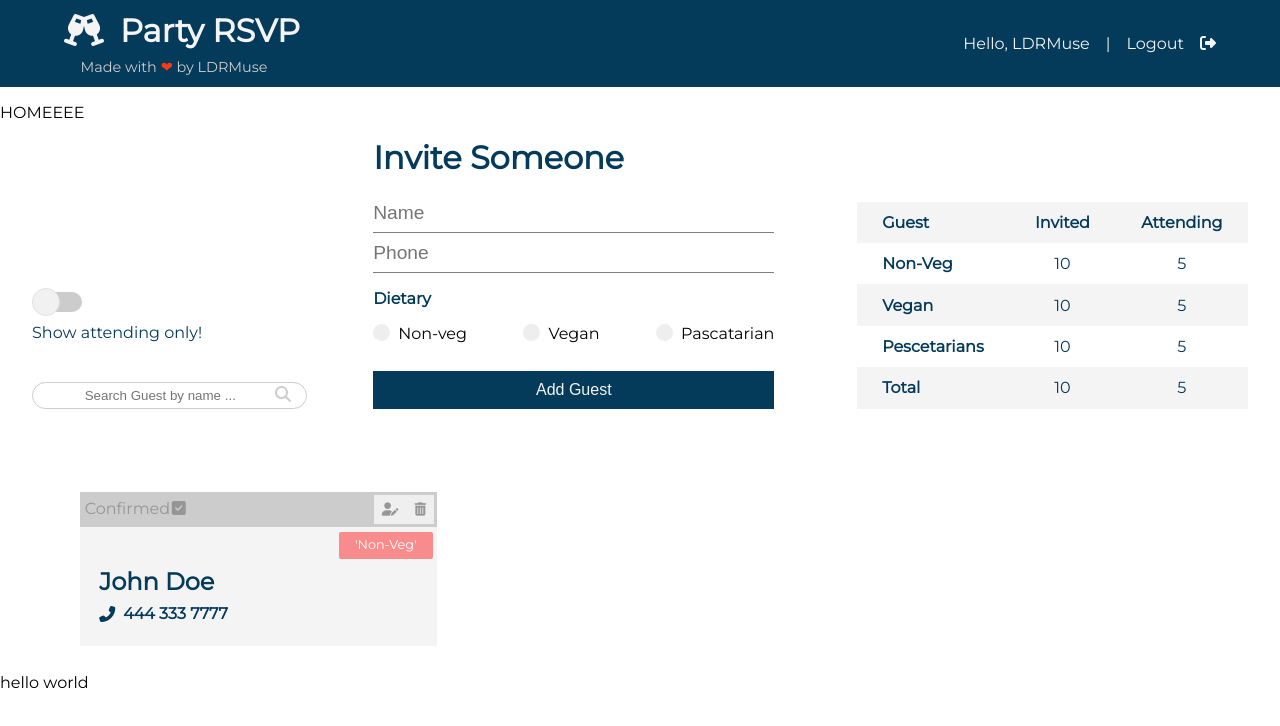
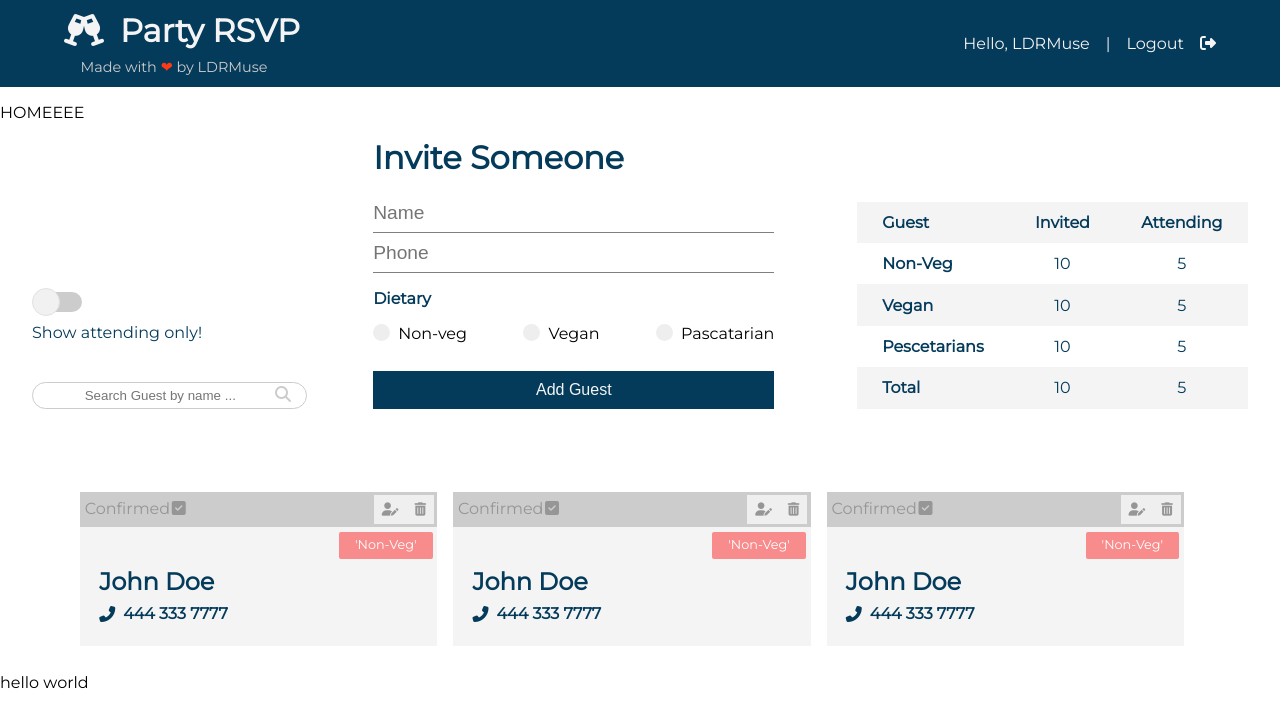
Before and after one commit to LDRMuse/rsvp-party-app, a React (Create React App) app in the folder client/: page / in a window 1280 px wide. Shown: the top 726 px of the page. Built offline with nearby package versions, Linux system fonts and the light colour scheme.

Commit message:
:sparkles: createContext & useContext to pass state to guests component
explanation notes in VSC

```diff
--- a/client/src/components/guests/Guests.js
+++ b/client/src/components/guests/Guests.js
@@ -1,10 +1,16 @@
-import React from 'react'
+import React, {useContext} from 'react'
+import {GuestContext} from '../../context'
 import {Guest} from './Guest'
 
 export const Guests = () => {
+  //guests was passed from GuestState with useContext hook
+const {guests} = useContext(GuestContext)
+
+
+
   return (
     <div className="guests">
-    <Guest />
+    {guests.map(guest => <Guest key={guest.id}/>)}
   </div>
   )
 }
--- a/client/src/context/guestContext/GuestState.js
+++ b/client/src/context/guestContext/GuestState.js
@@ -33,7 +33,8 @@ const [state, dispatch] = useReducer(guestReducer, initialState)
 
   return (
 
-
+// This is from the createContext hook
+//Use this component to pass the state
     <GuestContext.Provider
     value={{
 guests: state.guests
--- a/client/src/context/guestContext/guestContext.js
+++ b/client/src/context/guestContext/guestContext.js
@@ -1,5 +1,6 @@
 import {createContext} from 'react'
 
+//use this hook to create GuestContext
 export const GuestContext = createContext()
 
 export default GuestContext
--- a/client/src/context/guestContext/index.js
+++ b/client/src/context/guestContext/index.js
@@ -1 +1,2 @@
 export {GuestState} from './GuestState'
+export {GuestContext} from './GuestContext'
--- a/client/src/context/index.js
+++ b/client/src/context/index.js
@@ -1 +1,2 @@
 export {GuestState} from './guestContext'
+export {GuestContext} from './guestContext'
```
